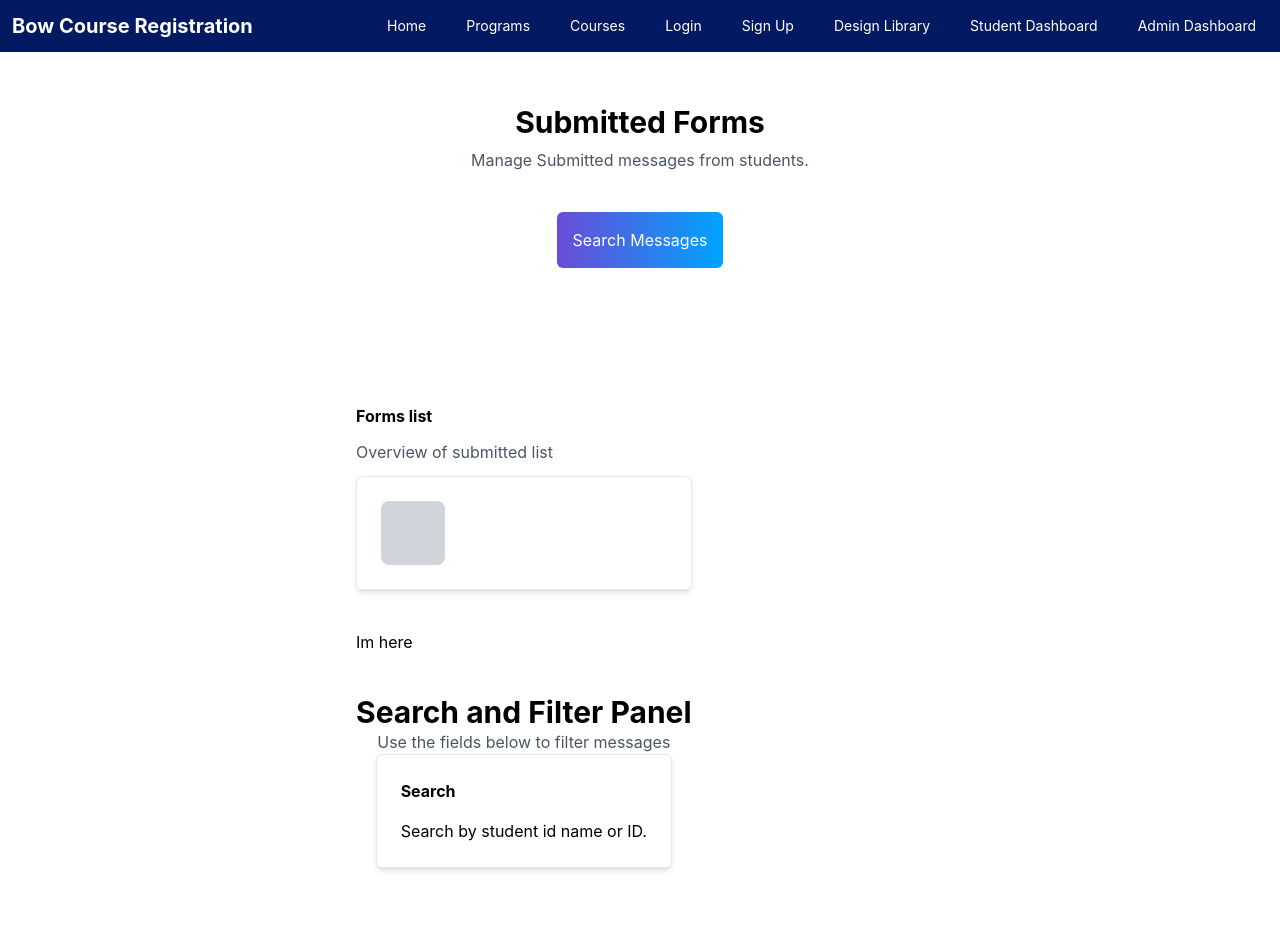
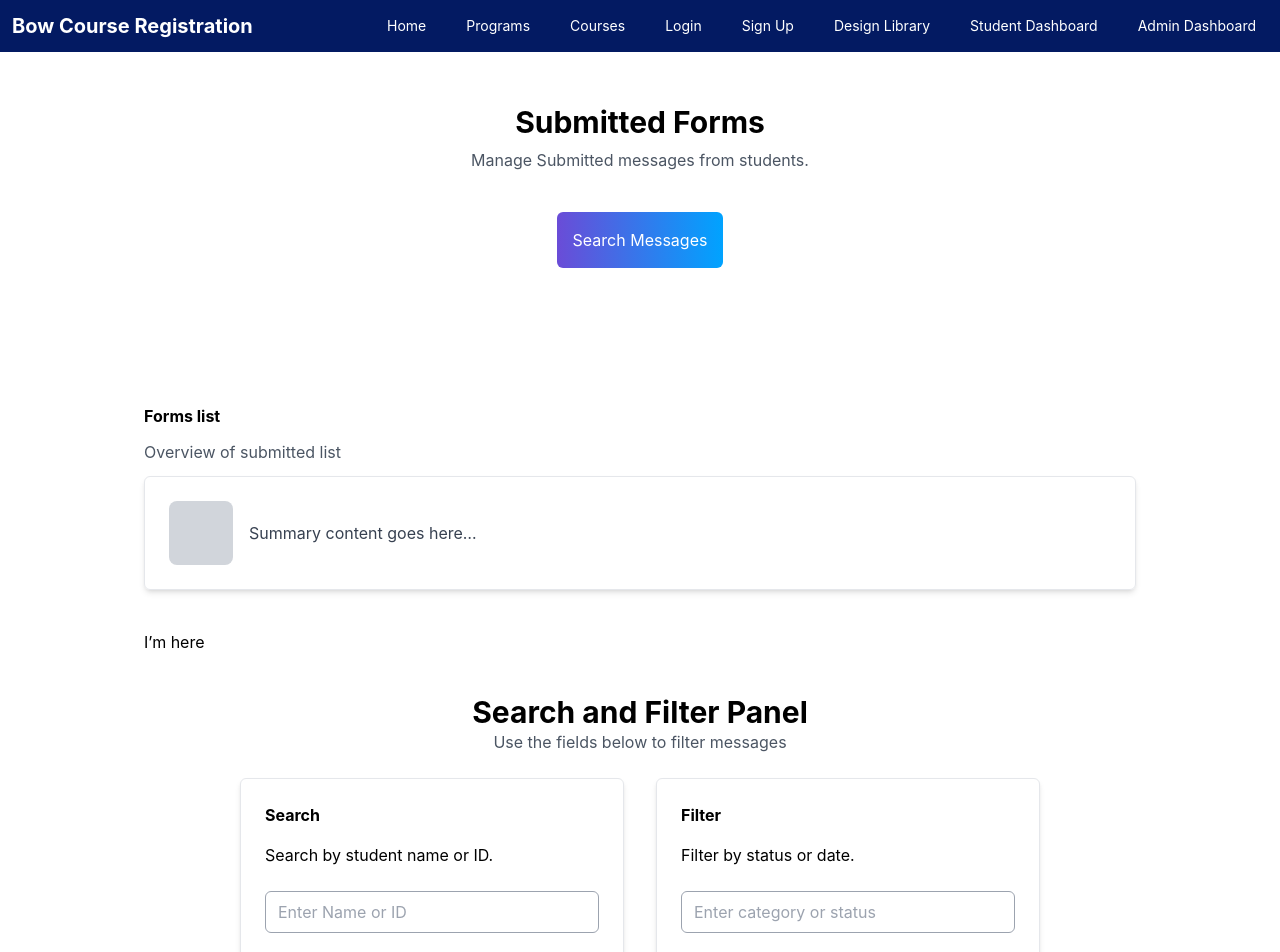
Before and after one commit to TyLandry/bow-course-registration---group-1, a React (Create React App) app: page /submitted-forms in a window 1280 px wide. Shown: the top 952 px of the page. Built offline with nearby package versions, Linux system fonts and the light colour scheme.

Commit message:
Updated submitted forms

```diff
--- a/src/pages/SubmittedForms.jsx
+++ b/src/pages/SubmittedForms.jsx
@@ -16,29 +16,51 @@ export default function SubmittedForms() {
       </div>
 
       {/* For forms list */}
-      <div className="px-64 self-start mt-28">
+      <div className="max-w-6xl mx-auto px-6 mt-28">
         <h2 className="font-bold">Forms list</h2>
         <p className="text-gray-600 py-3">Overview of submitted list</p>
-        <div className="round-md p-6 flex gap-4 max-w-2xl mx-auto border rounded-md shadow-md">
-          <div className="w-16 h-16 bg-gray-300 rounded-lg"></div>
+
+        <div className="rounded-md p-6 flex items-center gap-4 border shadow-md">
+          <div className="w-16 h-16 bg-gray-300 rounded-lg" />
+          <p className="text-gray-700">Summary content goes here…</p>
         </div>
 
-        {/* Foor message details space */}
+        {/* For message details space */}
         <div className="flex mt-10">
-          <p>Im here</p>
+          <p>I’m here</p>
         </div>
 
-        {/* ForSearch and Filter pannel */}
-        <div className="flex  flex-col mt-10">
-          <div className="flex flex-col items-enter text-center">
+        {/* Search and Filter panel */}
+        <div className="flex flex-col mt-10 px-8 md:px-16 lg:px-24">
+          <div className="flex flex-col items-center text-center">
             <h1 className="font-bold text-3xl">Search and Filter Panel</h1>
             <p className="text-gray-600">
               Use the fields below to filter messages
             </p>
           </div>
-          <div className="round-md p-6 flex gap-4 max-w-2xl mx-auto border rounded-md shadow-md flex-col">
-            <h2 className="font-bold">Search</h2>
-            <p>Search by student id name or ID.</p>
+
+          {/* Forms search bar */}
+          {/* md = Calling @media for better response of pizel sizes/screen */}
+          <div className="mt-6 flex flex-col gap-6 md:flex-row md:justify-center md:gap-8">
+            <div className="rounded-md p-6 flex flex-col gap-4 border shadow-md md:w-96">
+              <h2 className="font-bold">Search</h2>
+              <p>Search by student name or ID.</p>
+              <input
+                type="text"
+                placeholder="Enter Name or ID"
+                className="border border-gray-400 rounded-md px-3 py-2 w-full focus:outline-none focus:ring-2 focus:ring-blue-500 mt-2"
+              />
+            </div>
+
+            <div className="rounded-md p-6 flex flex-col gap-4 border shadow-md md:w-96">
+              <h2 className="font-bold">Filter</h2>
+              <p>Filter by status or date.</p>
+              <input
+                type="text"
+                placeholder="Enter category or status"
+                className="border border-gray-400 rounded-md px-3 py-2 w-full focus:outline-none focus:ring-2 focus:ring-blue-500 mt-2"
+              />
+            </div>
           </div>
         </div>
       </div>
```
